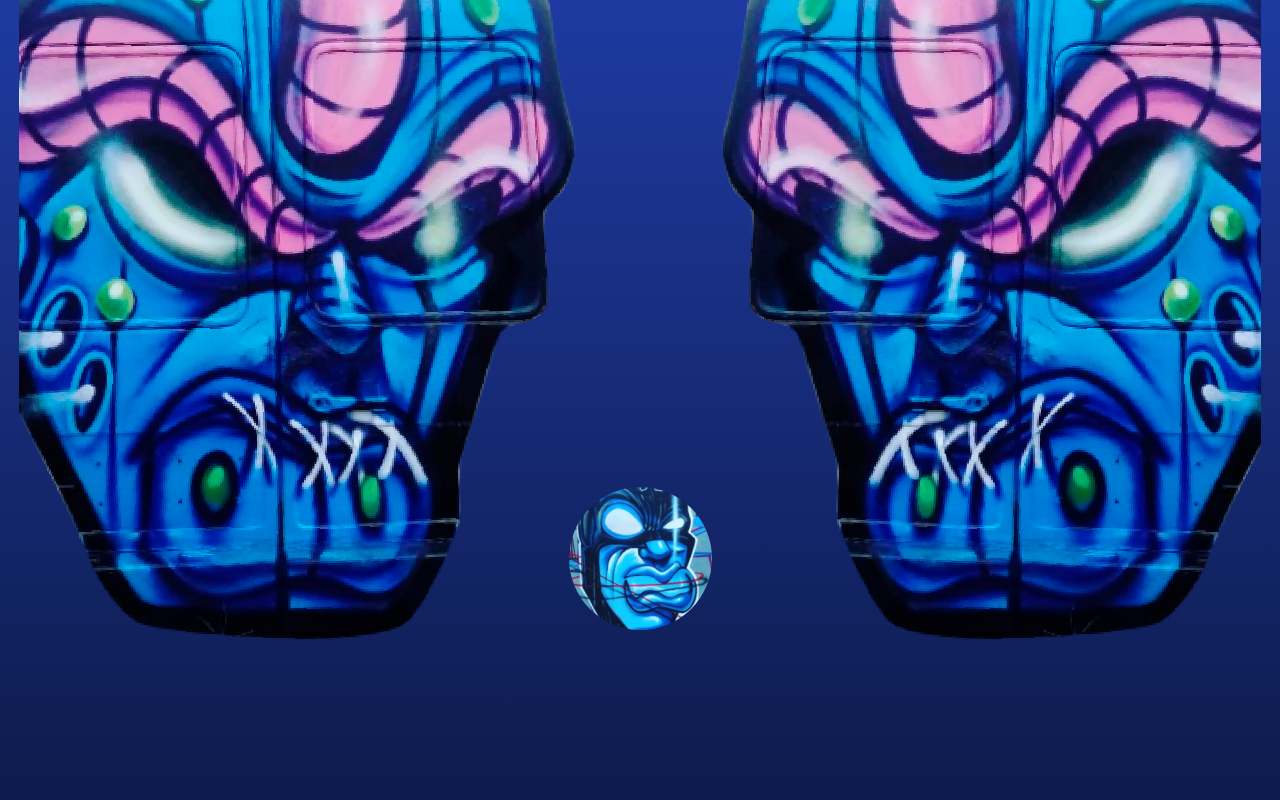
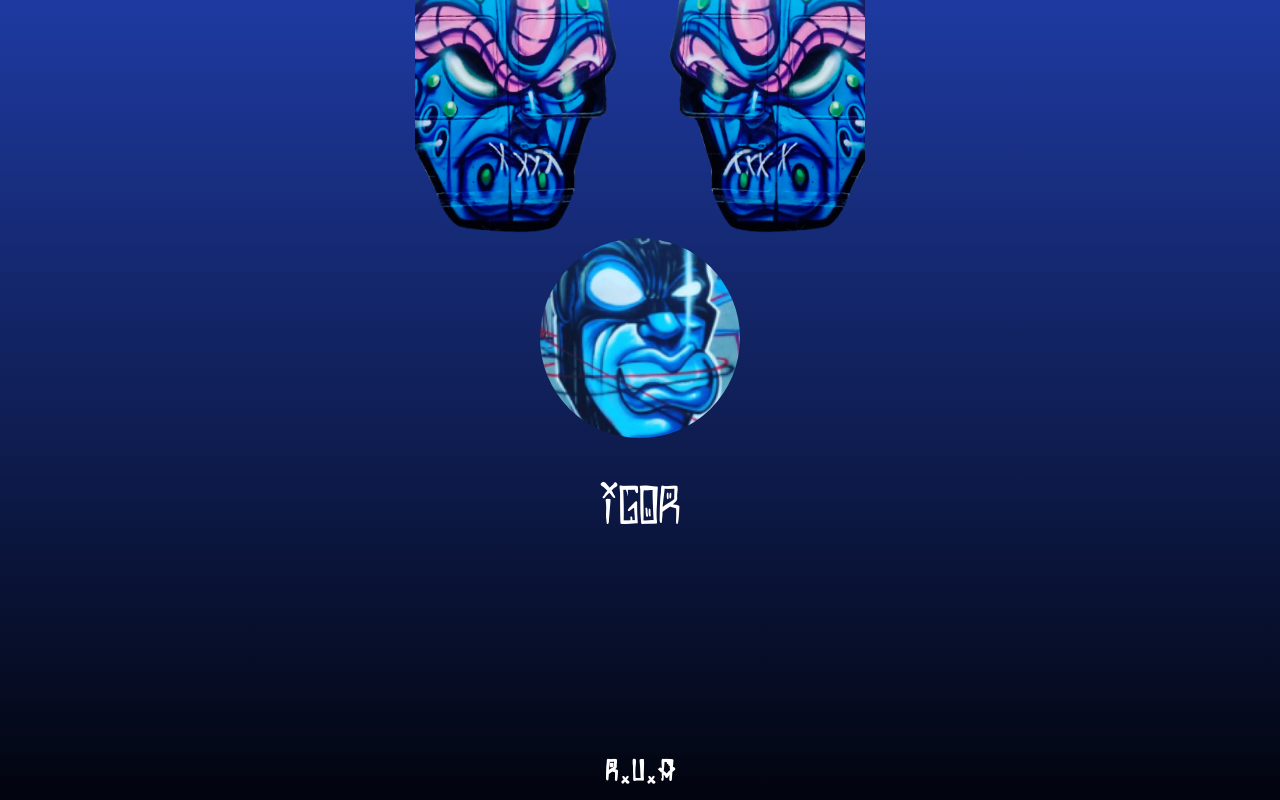
Before and after one commit to andrelobo/igor_agl, a Next.js app: page / in a window 1280 px wide. Shown: the top 800 px of the page. Built offline with nearby package versions, Linux system fonts and the light colour scheme; some icons are missing.

Commit message:
fix: import image

```diff
--- a/package.json
+++ b/package.json
@@ -15,7 +15,8 @@
     "next": "^10.0.7",
     "react": "17.0.1",
     "react-dom": "17.0.1"
+  },
+  "devDependencies": {
+    "@iconify/react": "^3.2.0"
   }
-
-
 }
--- a/pages/index.js
+++ b/pages/index.js
@@ -1,7 +1,5 @@
 import Head from 'next/head'
-import Image from 'next/image'
-import duascabecasigor from '../public/duascabecasigor.png'
-import profile from '../public/profile.png'
+
 import styles from '../styles/Home.module.css'
 import { Icon } from '@iconify/react'
 
@@ -15,18 +13,8 @@ export default function Home() {
       </Head>
 
       <main className={styles.main}>
-
-
-        <Image
-
-          src={duascabecasigor}
-          alt="Banner_Igor"
-        />
-
-       <div className={styles.prof} >
-        <Image className={styles.profile} src={profile} alt="profile" />
-
-        </div>
+        <img className={styles.duascabecas} src="duascabecasigor.png" />
+        <img className={styles.profile} src="profile.png" />
 
         <h1 className={styles.barrio}>IGOR</h1>
 
@@ -41,15 +29,12 @@ export default function Home() {
             <Icon icon="la:youtube" />
           </li>
         </ul>
-
-
       </main>
 
       <footer className={styles.footer}>
-               <span className={styles.barrio}>
-            <h2>R.U.A</h2>
-          </span>
-
+        <span className={styles.barrio}>
+          <h2>R.U.A</h2>
+        </span>
       </footer>
     </div>
   )
--- a/styles/Home.module.css
+++ b/styles/Home.module.css
@@ -1,7 +1,17 @@
 .container {
+  background-image: linear-gradient(#1e3aa1, #000105);
 
-  background-image: linear-gradient(#1e3aa1, #000105);
+  min-height: 100vh;
+  padding: 0 0.5rem;
+  display: flex;
+  flex-direction: column;
+  justify-content: center;
+  align-items: center;
 }
+
+
+
+
 
 .main {
   flex: 1;
@@ -9,18 +19,13 @@
   flex-direction: column;
   justify-content: center;
   align-items: center;
-
 }
 
-
 .barrio {
-
-    font-size: 55px;
-    font-weight: 100;
-    font-family: 'barriosanto';
-    src: local('barriosanto'), url(../fonts/barriosanto.ttf) format('opentype');
-    padding-top: 200px;
-
+  font-size: 55px;
+  font-weight: 100;
+  font-family: 'barriosanto';
+  src: local('barriosanto'), url(../fonts/barriosanto.ttf) format('opentype');
 
 }
 
@@ -30,37 +35,30 @@
   padding: 2rem 0;
   justify-content: center;
   align-items: center;
-
 }
 
 .duascabecas {
-
   display: flex;
   position: relative;
+  width: 450px;
+  flex: 1;
+  justify-content: center;
+  align-items: center;
+}
+
+.prof {
+  display: flex;
+  position: absolute;
   flex: 1;
   justify-content: center;
   align-items: center;
 
-}
+  }
 
-.prof{
-
+.profile {
   display: flex;
-  position:absolute;
-  flex: 1;
-  justify-content: center;
-  align-items: center;
-  padding-top: 100px;
-  padding-bottom: 100px;
-
-}
-
-.profile{
-   display:flex;
   border-radius: 50%;
   width: 200px;
-
-
 }
 
 .footer a {
@@ -74,7 +72,7 @@
 }
 
 .title a {
-  color: #FFF;
+  color: #fff;
   text-decoration: none;
 }
 
@@ -154,7 +152,6 @@
 }
 
 @media (max-width: 600px) {
-
   .main {
     width: 100%;
     flex-direction: column;
--- a/styles/globals.css
+++ b/styles/globals.css
@@ -5,6 +5,8 @@ body {
   color: #fff;
 
 }
+
+
 @font-face {
   font-family: 'barriosanto';
   font-weight: lighter;
```
Also changed, not shown: 1 other file (tests, documents, lock files or other folders).
